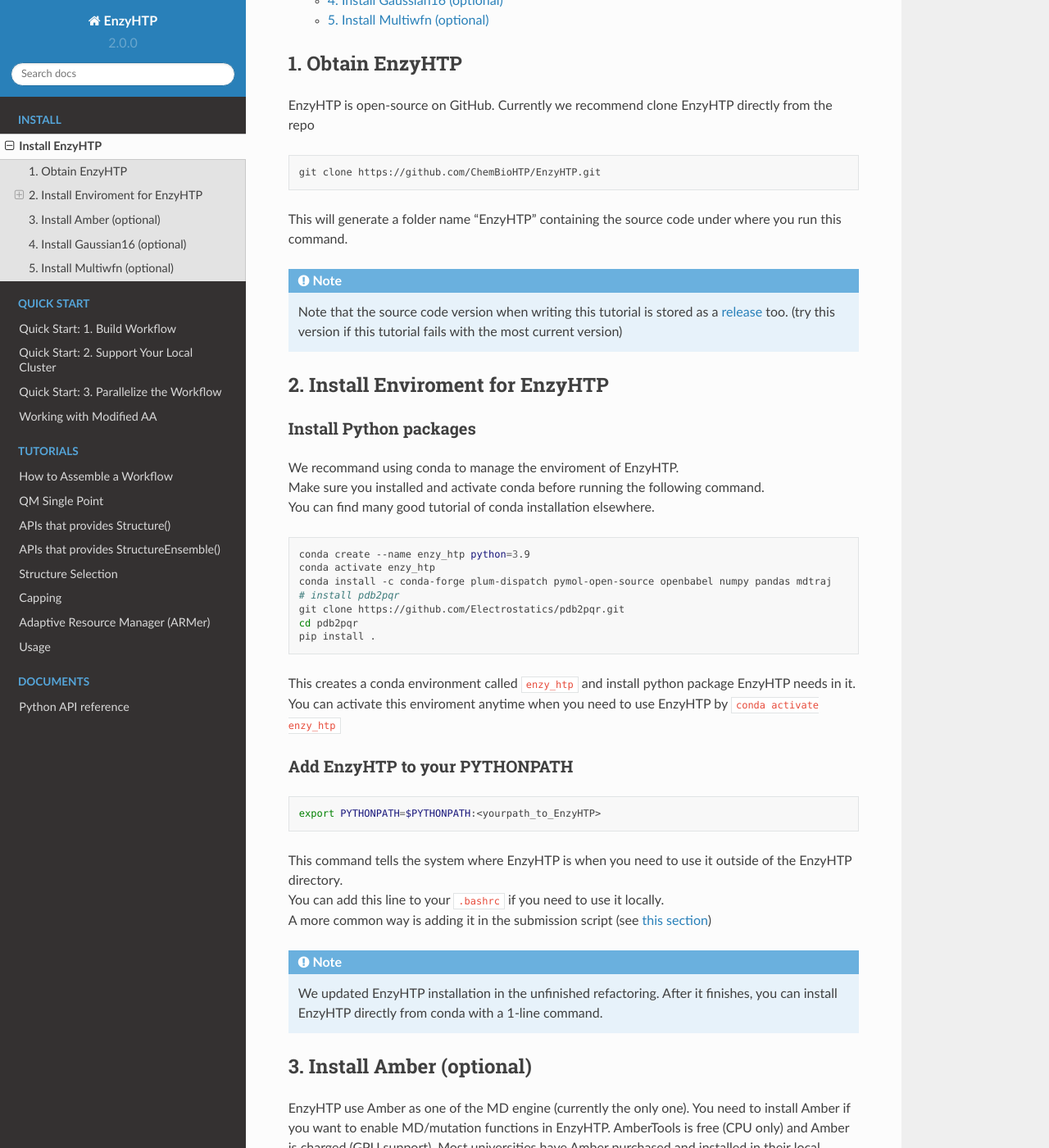
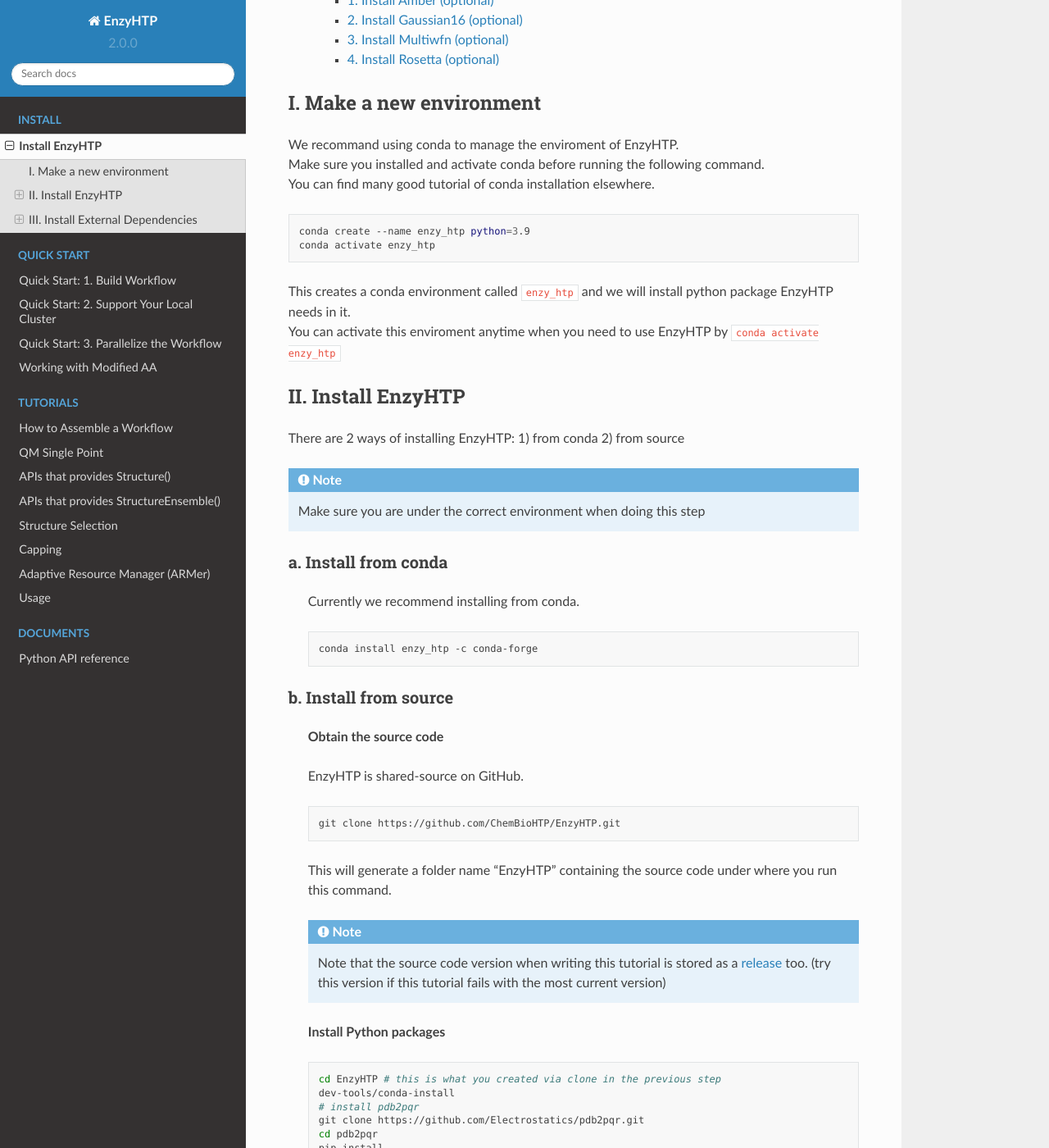
Before and after one commit to ChemBioHTP/enzyhtp_doc, a Sphinx documentation site: the page built from docs/source/install.rst, in a window 1280 px wide and 1400 px high, scrolled down 399 px. Shown: the whole window at 82% size. Built offline with Sphinx 7.4.7 and the Read the Docs theme 2.0.0, drawn with Linux system fonts in a browser that asks for light colours; some of the changed text lies outside the part shown.

Commit message:
Update: update the install page

```diff
--- a/docs/source/install.rst
+++ b/docs/source/install.rst
@@ -2,32 +2,12 @@
  Install EnzyHTP
 ==============================================
 
-This guide leads you through step of installing EnzyHTP
+This guide leads you through steps of installing EnzyHTP
 
 .. contents::
 
-1. Obtain EnzyHTP
+I. Make a new environment
 ===================================
-
-EnzyHTP is open-source on GitHub. Currently we recommend clone
-EnzyHTP directly from the repo
-
-.. code:: bash
-
-    git clone https://github.com/ChemBioHTP/EnzyHTP.git
-
-This will generate a folder name "EnzyHTP" containing the source
-code under where you run this command.
-
-.. note::
-    Note that the source code version when writing this tutorial is stored as a `release <https://github.com/ChemBioHTP/EnzyHTP/releases/tag/beta_3>`_ too.
-    (try this version if this tutorial fails with the most current version)
-
-2. Install Enviroment for EnzyHTP
-===================================
-
-Install Python packages
-------------------------
 
 | We recommand using conda to manage the enviroment of EnzyHTP.
 | Make sure you installed and activate conda before running the following command.
@@ -37,31 +17,61 @@
 
     conda create --name enzy_htp python=3.9
     conda activate enzy_htp
-    conda install -c conda-forge plum-dispatch pymol-open-source openbabel numpy pandas mdtraj
-    # install pdb2pqr
-    git clone https://github.com/Electrostatics/pdb2pqr.git
-    cd pdb2pqr
-    pip install .
 
-| This creates a conda environment called ``enzy_htp`` and install python package EnzyHTP needs in it.
+| This creates a conda environment called ``enzy_htp`` and we will install python package EnzyHTP needs in it.
 | You can activate this enviroment anytime when you need to use EnzyHTP by ``conda activate enzy_htp``
 
-Add EnzyHTP to your PYTHONPATH
--------------------------------
-.. code:: bash
+II. Install EnzyHTP
+===================================
 
-    export PYTHONPATH=$PYTHONPATH:<yourpath_to_EnzyHTP>
-
-| This command tells the system where EnzyHTP is when you need to use it outside of the EnzyHTP directory.
-| You can add this line to your ``.bashrc`` if you need to use it locally.
-| A more common way is adding it in the submission script (see `this section <qkst_general.html#running-the-workflow>`_)
+There are 2 ways of installing EnzyHTP: 1) from conda 2) from source
 
 .. note::
-    We updated EnzyHTP installation in the unfinished refactoring. After it finishes,
-    you can install EnzyHTP directly from conda with a 1-line command.
+    Make sure you are under the correct environment when doing this step
 
-3. Install Amber (optional)
+a. Install from conda
+------------------------
+    Currently we recommend installing from conda.
+
+    .. code:: bash
+
+        conda install enzy_htp -c conda-forge
+
+
+b. Install from source
+------------------------
+
+    **Obtain the source code**
+
+    EnzyHTP is shared-source on GitHub.
+
+    .. code:: bash
+
+        git clone https://github.com/ChemBioHTP/EnzyHTP.git
+
+    This will generate a folder name "EnzyHTP" containing the source
+    code under where you run this command.
+
+    .. note::
+        Note that the source code version when writing this tutorial is stored as a `release <https://github.com/ChemBioHTP/EnzyHTP/releases/tag/beta_3>`_ too.
+        (try this version if this tutorial fails with the most current version)
+
+    **Install Python packages**
+
+    .. code:: bash
+
+        cd EnzyHTP # this is what you created via clone in the previous step
+        dev-tools/conda-install
+        # install pdb2pqr
+        git clone https://github.com/Electrostatics/pdb2pqr.git
+        cd pdb2pqr
+        pip install .
+
+III. Install External Dependencies
 ===================================
+
+1. Install Amber (optional)
+------------------------
 EnzyHTP use Amber as one of the MD engine (currently the only one). You need to install
 Amber if you want to enable MD/mutation functions in EnzyHTP. AmberTools is free (CPU only) and Amber is
 charged (GPU support). Most universities have Amber purchased
@@ -74,8 +84,8 @@
 
     source /home/shaoq1/bin/amber_env/amber-accre.sh
 
-4. Install Gaussian16 (optional)
-===================================
+2. Install Gaussian16 (optional)
+------------------------
 EnzyHTP use Gaussian16 as one of the QM engine (currently the only one). You need to install
 Gaussian16 if you want to enable QM-based functions in EnzyHTP. Gaussian16 is charged. Most universities
 have Gaussian16 purchased and installed in their local clusters. Contact your local cluster if
@@ -87,10 +97,10 @@
 
     module load Gaussian/16.B.01
 
-5. Install Multiwfn (optional)
-===================================
+3. Install Multiwfn (optional)
+------------------------
 | EnzyHTP use Multiwfn as one of the wavefunction analysis engine.
-| You need if you want to install Multiwfn to enable wavefunction analysis functions in EnzyHTP.
+| You need to install Multiwfn if you want to enable wavefunction analysis functions in EnzyHTP.
 | Multiwfn is free and very easy to install.
 
 | Download and follow section 2.1.2 of their manual to install
@@ -104,3 +114,12 @@
     .. code::
 
         module load GCC/6.4.0-2.28  OpenMPI/2.1.1
+
+4. Install Rosetta (optional)
+------------------------
+| EnzyHTP use Rosetta as one of the post-analysis & docking engine.
+| You need to install Rosetta if you want to enable docking & analysis (e.g.: thermostability assessment) functions in EnzyHTP.
+| Rosetta is free and easy to install.
+
+| Follow this page for the install:
+| https://new.rosettacommons.org/demos/latest/tutorials/install_build/install_build
```
